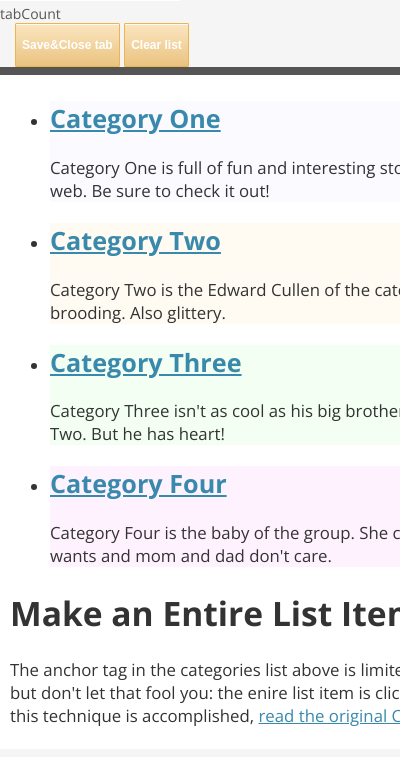
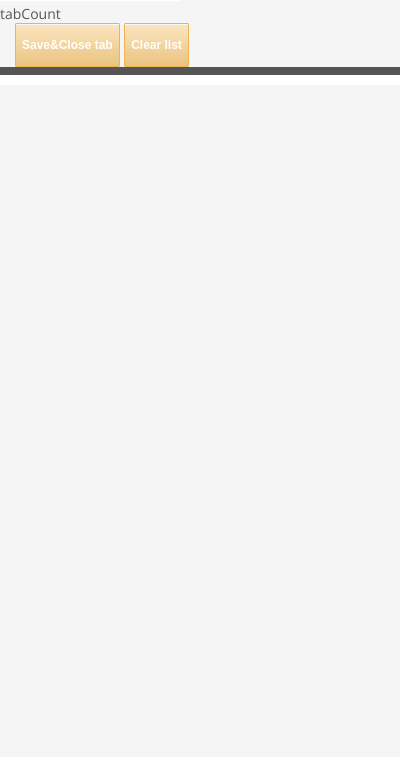
Before and after one commit to lx223/read-later-chrome-extension, a browser extension: page popup.html in a window 400 px wide. Shown: the part 87-844 px from the top of the page. Drawn offline with nearby package versions, Linux system fonts and the light colour scheme.

Commit message:
modified popup html

```diff
--- a/popup.html
+++ b/popup.html
@@ -20,33 +20,13 @@
 
       <textarea placeholder="Enter the title you want..." autofocus></textarea>
       <div id="tabCount">tabCount</div>
+
     	<div class="group optsCurrent menuOption" id="readLaterOption">
         <button id="readLaterButton">Save&Close tab</button>
         <button id="clearListButton">Clear list</button>
     	</div>
 
-      <div id="tabList">
-      	<ul id="categories">
-      		<li class="cat-1">
-      			<h2><a href="http://www.cssnewbie.com/">Category One</a></h2>
-      			<p>Category One is full of fun and interesting stories from around the web. Be sure to check it out!</p>
-      		</li>
-      		<li class="cat-2">
-      			<h2><a href="http://www.cssnewbie.com/">Category Two</a></h2>
-      			<p>Category Two is the Edward Cullen of the category list: sexy, yet brooding. Also glittery.</p>
-      		</li>
-      		<li class="cat-3">
-      			<h2><a href="http://www.cssnewbie.com/">Category Three</a></h2>
-      			<p>Category Three isn't as cool as his big brothers, Categories One and Two. But he has heart!</p>
-      		</li>
-      		<li class="cat-4">
-      			<h2><a href="http://www.cssnewbie.com/">Category Four</a></h2>
-      			<p>Category Four is the baby of the group. She can do anything she wants and mom and dad don't care.</p>
-      		</li>
-      	</ul>
-      	<h1>Make an Entire List Item Clickable</h1>
-      	<p>The anchor tag in the categories list above is limited to the heading tag, but don't let that fool you: the enire list item is clickable. To find out how this technique is accomplished, <a href="http://www.cssnewbie.com/make-an-entire-list-item-clickable/">read the original CSS Newbie article here.</a></p>
-      </div>
+      <div id="tabList"></div>
 
       <div id="footer"></div>
     </div>
```
